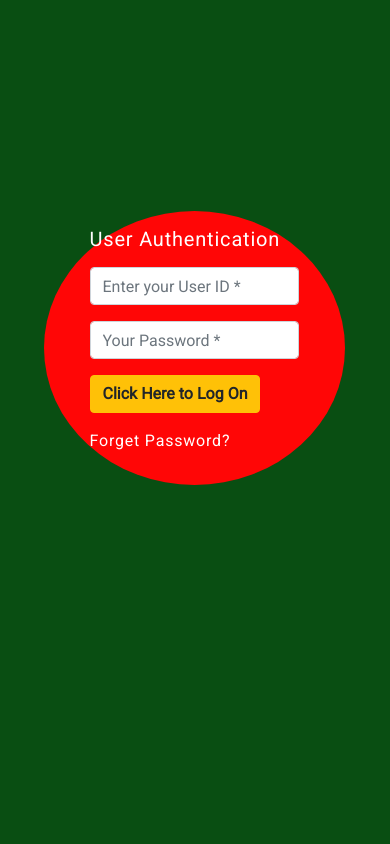
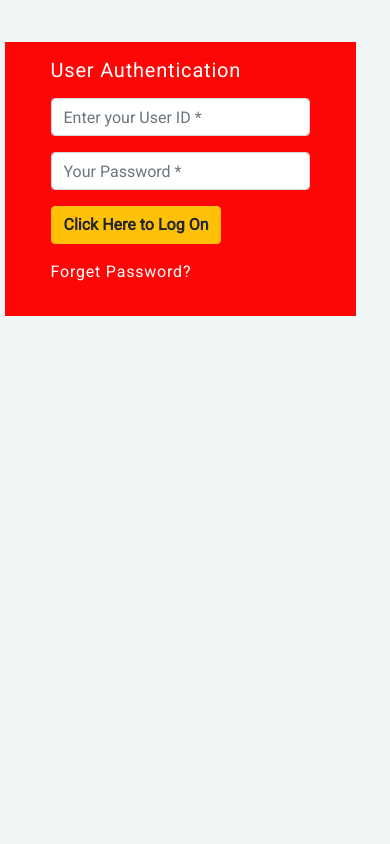
Before and after one commit to NodeJSMongo/mls, a Node server app: page / in a window 390 px wide. Run offline with Node 20, Linux system fonts and the light colour scheme; some libraries are stand-ins or nearby versions.

Commit message:
index page styled and scrolling got fixed

```diff
--- a/public/temp/styles/style.css
+++ b/public/temp/styles/style.css
@@ -355,7 +355,6 @@ html , body{
   font-family: 'Roboto';
   margin: 0;
   background-color: #f0f5f5;
-  overflow-x: hidden;
 }
 
 img{
@@ -416,23 +415,15 @@ table td {
   font-size: .5rem !important;
 }
 
-.login-container{
-  width: 100%;
-  height: 100vh;
-  background-color: #094E12;
-  margin-top: -.5rem
-}
-
 .login_form{
   position: absolute;
-  top: 8%;
-  width: auto;
+  top: 10%;
+  width: 40%;
   left: 30%;
   background-color: #FF0606;
   padding: 4rem;
   height: auto;
   color: #fff;
-  border-radius: 50%;
 }
 
 .login_form a{
@@ -487,9 +478,10 @@ table td {
 
 @media all and (max-width: 360px) and (min-width: 200px) {
   .login_form{
-    top: 25%;
-    left: 7%;
-    padding: 1rem
+    top: 5%;
+    left: 5%;
+    width: 90%;
+    padding: 1rem;
   }
 }
 
@@ -519,9 +511,10 @@ table td {
     font-family: Roboto;
   }
   .login_form{
-    top: 25%;
-    left: 15%;
-    padding: 1rem
+    top: 5%;
+    left: 5%;
+    width: 90%;
+    padding: 1rem;
   }
 }
 
```
Also changed, not shown: public/styles/modules/_global.css (+11 -17 lines).
